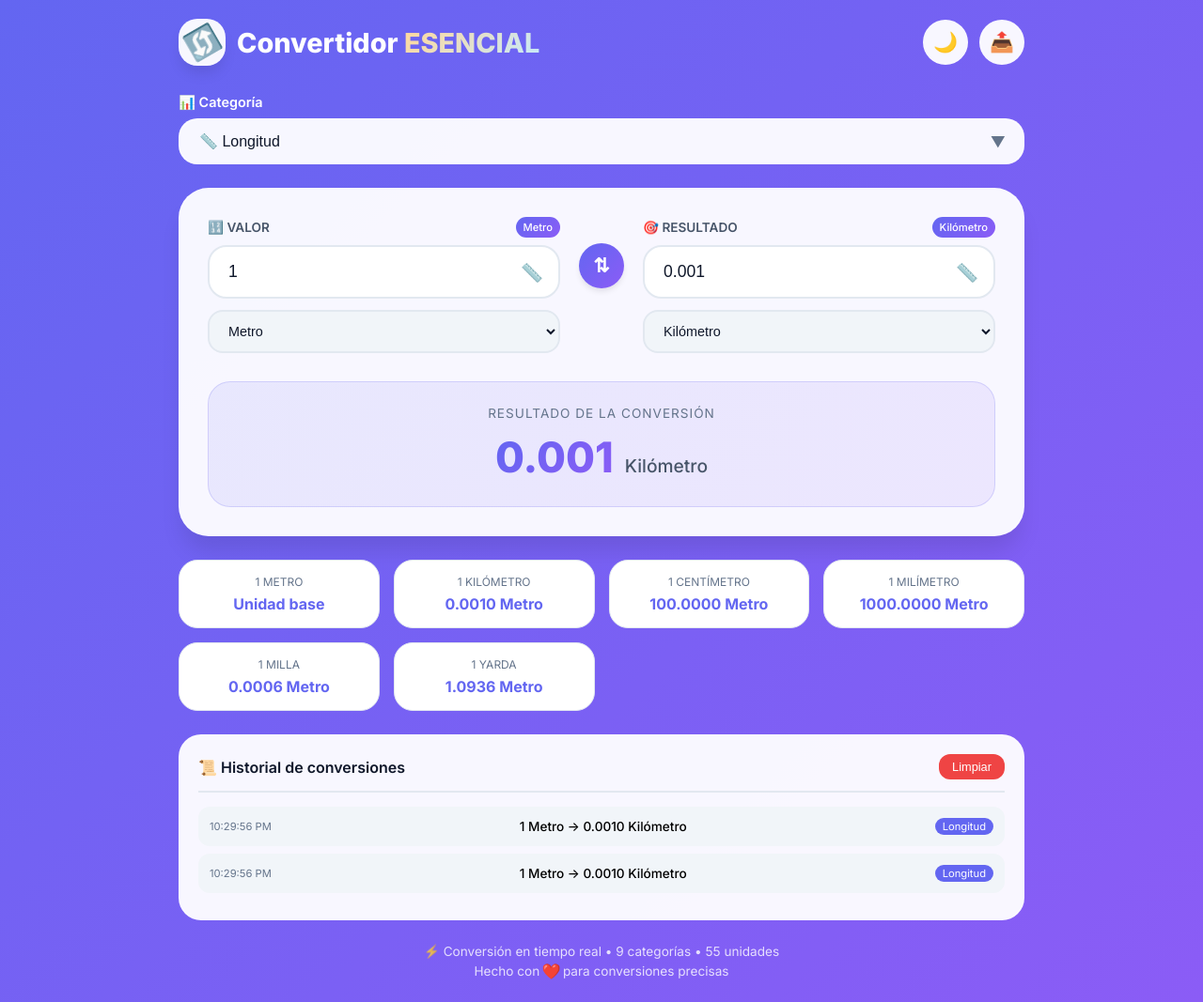
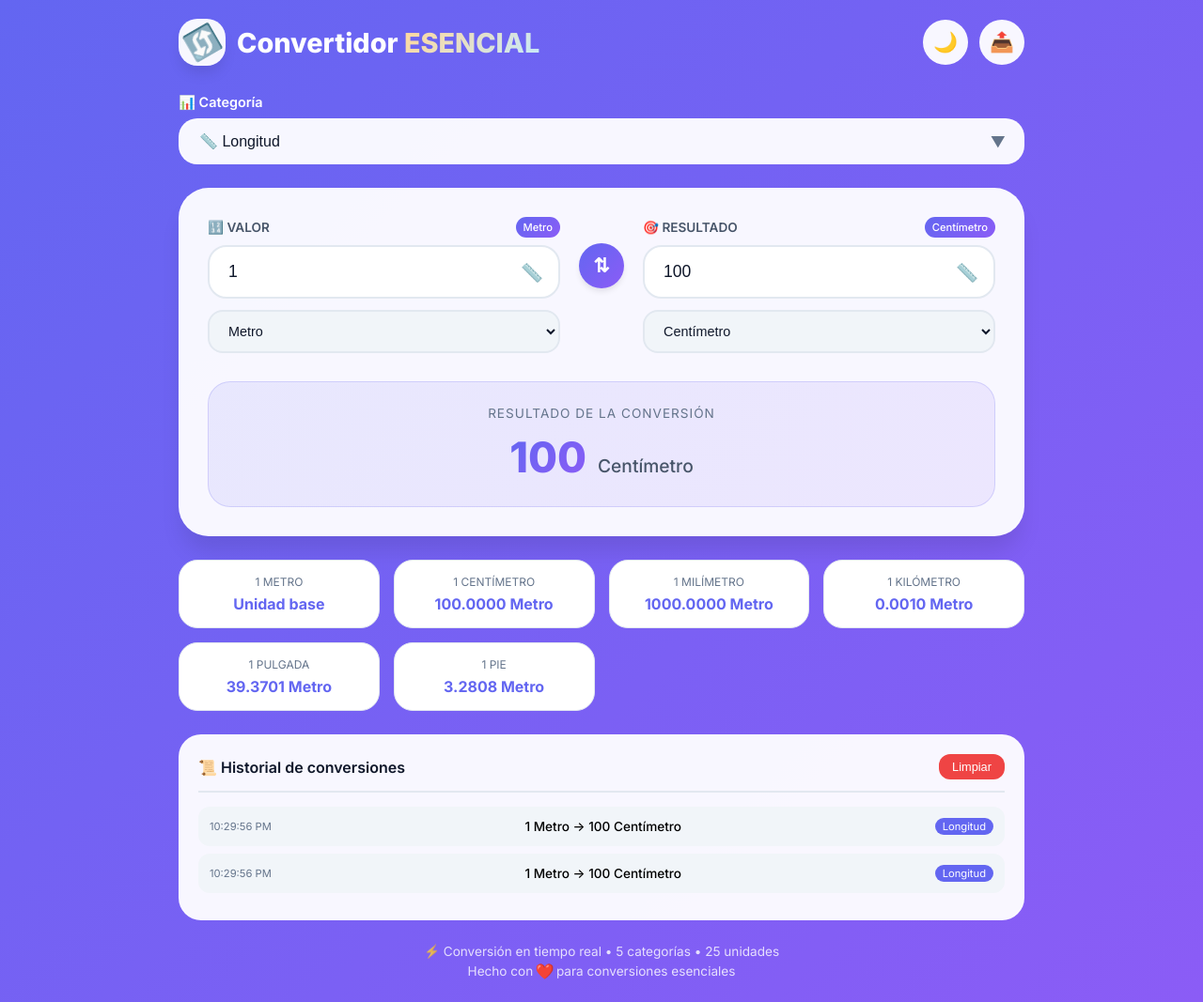
Before and after one commit to ramirezjuliansalinasdavid-lang/Unidad_de_Medida, a plain HTML site: page index.html in a window 1280 px wide. Shown: the whole page at 94% size. Drawn offline with Linux system fonts and the light colour scheme.

Commit message:
Ultima Modificacion

```diff
--- a/index.html
+++ b/index.html
@@ -4,7 +4,7 @@
 <head>
     <meta charset="UTF-8">
     <meta name="viewport" content="width=device-width, initial-scale=1.0">
-    <title>Convertidor Universal - Unidades Esenciales</title>
+    <title>Convertidor Esencial - Unidades Prácticas</title>
 
     <!-- Favicon con emoji -->
     <link rel="icon"
@@ -41,14 +41,10 @@
             <div class="select-wrapper">
                 <select id="category" onchange="updateUnits()">
                     <option value="length">📏 Longitud</option>
+                    <option value="area">📐 Área</option>
+                    <option value="volume">🧪 Volumen</option>
                     <option value="mass">⚖️ Masa</option>
-                    <option value="temperature">🌡️ Temperatura</option>
-                    <option value="time">⏰ Tiempo</option>
-                    <option value="volume">🧪 Volumen</option>
                     <option value="speed">🚀 Velocidad</option>
-                    <option value="area">📐 Área</option>
-                    <option value="energy">⚡ Energía</option>
-                    <option value="pressure">🎯 Presión</option>
                 </select>
                 <span class="select-arrow">▼</span>
             </div>
@@ -83,7 +79,7 @@
                         <span class="input-badge" id="toUnitBadge">Kilómetro</span>
                     </div>
                     <div class="input-wrapper">
-                        <input type="text" id="outputValue" readonly placeholder="Resultado" value="1">
+                        <input type="text" id="outputValue" readonly placeholder="Resultado" value="0.001">
                         <span class="unit-icon" id="toUnitIcon">📏</span>
                     </div>
                     <div class="unit-select">
@@ -95,8 +91,8 @@
             <div class="result-section">
                 <div class="result-label">Resultado de la conversión</div>
                 <div class="result-value-wrapper">
-                    <div class="result-value" id="resultDisplay">1</div>
-                    <div class="result-unit" id="resultUnitDisplay"></div>
+                    <div class="result-value" id="resultDisplay">0.001</div>
+                    <div class="result-unit" id="resultUnitDisplay">Kilómetro</div>
                 </div>
             </div>
         </div>
@@ -114,9 +110,9 @@
         </div>
 
         <div class="footer">
-            <p>⚡ Conversión en tiempo real • <span id="categoryCount">9</span> categorías • <span
+            <p>⚡ Conversión en tiempo real • <span id="categoryCount">5</span> categorías • <span
                     id="unitCount">0</span> unidades</p>
-            <p class="footer-note">Hecho con <span class="heart">❤️</span> para conversiones precisas</p>
+            <p class="footer-note">Hecho con <span class="heart">❤️</span> para conversiones esenciales</p>
         </div>
     </div>
     <script src="script.js"></script>
--- a/script.js
+++ b/script.js
@@ -6,14 +6,38 @@ const units = {
         base: 'm',
         units: {
             m: { name: 'Metro', factor: 1 },
-            km: { name: 'Kilómetro', factor: 1000 },
             cm: { name: 'Centímetro', factor: 0.01 },
             mm: { name: 'Milímetro', factor: 0.001 },
-            mi: { name: 'Milla', factor: 1609.344 },
+            km: { name: 'Kilómetro', factor: 1000 },
+            in: { name: 'Pulgada', factor: 0.0254 },
+            ft: { name: 'Pie', factor: 0.3048 },
             yd: { name: 'Yarda', factor: 0.9144 },
-            ft: { name: 'Pie', factor: 0.3048 },
-            in: { name: 'Pulgada', factor: 0.0254 },
-            nmi: { name: 'Milla náutica', factor: 1852 }
+            mi: { name: 'Milla', factor: 1609.344 }
+        }
+    },
+    area: {
+        name: 'Área',
+        icon: '📐',
+        base: 'm2',
+        units: {
+            m2: { name: 'Metro cuadrado', factor: 1 },
+            cm2: { name: 'Centímetro cuadrado', factor: 0.0001 },
+            mm2: { name: 'Milímetro cuadrado', factor: 0.000001 },
+            km2: { name: 'Kilómetro cuadrado', factor: 1000000 },
+            ha: { name: 'Hectárea', factor: 10000 },
+            // Unidad personalizada: "Cuadra" (asumiendo una cuadra = 10000 m², similar a una hectárea)
+            cuadra: { name: 'Cuadra', factor: 10000 }
+        }
+    },
+    volume: {
+        name: 'Volumen',
+        icon: '🧪',
+        base: 'm3',
+        units: {
+            m3: { name: 'Metro cúbico', factor: 1 },
+            cm3: { name: 'Centímetro cúbico', factor: 0.000001 },
+            mm3: { name: 'Milímetro cúbico', factor: 1e-9 },
+            l: { name: 'Litro', factor: 0.001 }
         }
     },
     mass: {
@@ -23,47 +47,7 @@ const units = {
         units: {
             kg: { name: 'Kilogramo', factor: 1 },
             g: { name: 'Gramo', factor: 0.001 },
-            mg: { name: 'Miligramo', factor: 0.000001 },
-            t: { name: 'Tonelada', factor: 1000 },
-            lb: { name: 'Libra', factor: 0.453592 },
-            oz: { name: 'Onza', factor: 0.0283495 }
-        }
-    },
-    temperature: {
-        name: 'Temperatura',
-        icon: '🌡️',
-        base: 'c',
-        units: {
-            c: { name: 'Celsius', toBase: (v) => v, fromBase: (v) => v },
-            f: { name: 'Fahrenheit', toBase: (v) => (v - 32) * 5 / 9, fromBase: (v) => v * 9 / 5 + 32 },
-            k: { name: 'Kelvin', toBase: (v) => v - 273.15, fromBase: (v) => v + 273.15 }
-        }
-    },
-    time: {
-        name: 'Tiempo',
-        icon: '⏰',
-        base: 's',
-        units: {
-            s: { name: 'Segundo', factor: 1 },
-            min: { name: 'Minuto', factor: 60 },
-            h: { name: 'Hora', factor: 3600 },
-            d: { name: 'Día', factor: 86400 },
-            week: { name: 'Semana', factor: 604800 },
-            month: { name: 'Mes', factor: 2592000 },
-            year: { name: 'Año', factor: 31536000 }
-        }
-    },
-    volume: {
-        name: 'Volumen',
-        icon: '🧪',
-        base: 'l',
-        units: {
-            l: { name: 'Litro', factor: 1 },
-            ml: { name: 'Mililitro', factor: 0.001 },
-            m3: { name: 'Metro cúbico', factor: 1000 },
-            gal: { name: 'Galón', factor: 3.78541 },
-            pt: { name: 'Pinta', factor: 0.473176 },
-            cup: { name: 'Taza', factor: 0.24 }
+            lb: { name: 'Libra', factor: 0.453592 }
         }
     },
     speed: {
@@ -71,51 +55,10 @@ const units = {
         icon: '🚀',
         base: 'ms',
         units: {
-            ms: { name: 'Metro/segundo', factor: 1 },
-            kmh: { name: 'Kilómetro/hora', factor: 0.277778 },
-            mph: { name: 'Milla/hora', factor: 0.44704 },
-            knot: { name: 'Nudo', factor: 0.514444 },
-            fps: { name: 'Pie/segundo', factor: 0.3048 }
-        }
-    },
-    area: {
-        name: 'Área',
-        icon: '📐',
-        base: 'm2',
-        units: {
-            m2: { name: 'Metro cuadrado', factor: 1 },
-            km2: { name: 'Kilómetro cuadrado', factor: 1000000 },
-            cm2: { name: 'Centímetro cuadrado', factor: 0.0001 },
-            ha: { name: 'Hectárea', factor: 10000 },
-            acre: { name: 'Acre', factor: 4046.86 },
-            ft2: { name: 'Pie cuadrado', factor: 0.092903 },
-            mi2: { name: 'Milla cuadrada', factor: 2589988.11 }
-        }
-    },
-    energy: {
-        name: 'Energía',
-        icon: '⚡',
-        base: 'j',
-        units: {
-            j: { name: 'Joule', factor: 1 },
-            kj: { name: 'Kilojoule', factor: 1000 },
-            cal: { name: 'Caloría', factor: 4.184 },
-            kcal: { name: 'Kilocaloría', factor: 4184 },
-            kwh: { name: 'Kilovatio-hora', factor: 3600000 },
-            btu: { name: 'BTU', factor: 1055.06 }
-        }
-    },
-    pressure: {
-        name: 'Presión',
-        icon: '🎯',
-        base: 'pa',
-        units: {
-            pa: { name: 'Pascal', factor: 1 },
-            kpa: { name: 'Kilopascal', factor: 1000 },
-            bar: { name: 'Bar', factor: 100000 },
-            psi: { name: 'PSI', factor: 6894.76 },
-            atm: { name: 'Atmósfera', factor: 101325 },
-            torr: { name: 'Torr', factor: 133.322 }
+            kmh: { name: 'Kilómetro por hora (km/h)', factor: 0.277778 },
+            kms: { name: 'Kilómetro por segundo (km/s)', factor: 1000 },
+            mh: { name: 'Metro por hora (m/h)', factor: 0.000277778 },
+            ms: { name: 'Metro por segundo (m/s)', factor: 1 }
         }
     }
 };
@@ -139,6 +82,7 @@ function updateUnits() {
     fromSelect.innerHTML = '';
     toSelect.innerHTML = '';
 
+    // Ordenar unidades alfabéticamente por nombre para mejor UX
     const sortedUnits = Object.entries(unitData.units).sort((a, b) =>
         a[1].name.localeCompare(b[1].name)
     );
@@ -155,14 +99,10 @@ function updateUnits() {
         toSelect.appendChild(option2);
     }
 
-    if (category === 'temperature') {
-        fromSelect.value = 'c';
-        toSelect.value = 'f';
-    } else {
-        const keys = Object.keys(unitData.units);
-        fromSelect.value = keys[0];
-        toSelect.value = keys[1] || keys[0];
-    }
+    // Seleccionar primera y segunda unidad por defecto si existen, si no, la misma.
+    const unitKeys = Object.keys(unitData.units);
+    fromSelect.value = unitKeys[0];
+    toSelect.value = unitKeys[1] || unitKeys[0];
 
     updateAdditionalInfo();
     updateUnitBadges();
@@ -202,16 +142,10 @@ function convert() {
     let result;
 
     try {
-        if (currentCategory === 'temperature') {
-            const fromData = category.units[fromUnit];
-            const toData = category.units[toUnit];
-            const celsius = fromData.toBase(value);
-            result = toData.fromBase(celsius);
-        } else {
-            const fromFactor = category.units[fromUnit].factor;
-            const toFactor = category.units[toUnit].factor;
-            result = value * fromFactor / toFactor;
-        }
+        // Conversión genérica por factor para todas las categorías (ninguna necesita fórmula especial como temperatura)
+        const fromFactor = category.units[fromUnit].factor;
+        const toFactor = category.units[toUnit].factor;
+        result = value * fromFactor / toFactor;
 
         saveToHistory(value, fromUnit, result, toUnit);
 
@@ -231,6 +165,7 @@ function convert() {
         console.error('Error en conversión:', error);
         outputField.value = 'Error';
         resultDisplay.textContent = 'Error';
+        showNotification('Error en la conversión', 'error');
     }
 }
 
@@ -266,7 +201,8 @@ function updateHistoryDisplay() {
 
     let html = '';
     conversionHistory.forEach(item => {
-        let resultDisplay = typeof item.result === 'number' ? item.result.toFixed(4) : item.result;
+        // Mostrar resultado con hasta 4 decimales en el historial para mejor legibilidad
+        let resultDisplay = typeof item.result === 'number' ? parseFloat(item.result.toFixed(6)) : item.result;
         html += `
             <div class="history-item">
                 <span class="history-time">${item.timestamp}</span>
@@ -298,7 +234,7 @@ function updateAdditionalInfo() {
     const category = units[currentCategory];
 
     let html = '';
-    const unitList = Object.entries(category.units).slice(0, 6);
+    const unitList = Object.entries(category.units).slice(0, 6); // Mostrar hasta 6 referencias
 
     for (const [key, value] of unitList) {
         html += `
@@ -314,20 +250,12 @@ function updateAdditionalInfo() {
 
 function getBaseEquivalent(unitKey) {
     const category = units[currentCategory];
-
-    if (currentCategory === 'temperature') {
-        const unit = category.units[unitKey];
-        if (unitKey === 'c') return 'Unidad base';
-        if (unitKey === 'f') return '0°F = -17.78°C';
-        if (unitKey === 'k') return '0K = -273.15°C';
-        return 'Unidad derivada';
-    }
-
     const unit = category.units[unitKey];
     const baseUnit = category.units[category.base];
 
     if (unit.factor === 1) return 'Unidad base';
 
+    // Manejar casos donde la equivalencia es muy grande o pequeña
     if (Math.abs(unit.factor) > 1e6 || Math.abs(unit.factor) < 1e-6) {
         return `${(1 / unit.factor).toExponential(4)} ${baseUnit.name}`;
     }
@@ -357,10 +285,16 @@ function shareConversion() {
     const toUnit = document.getElementById('toUnit');
     const result = document.getElementById('outputValue').value;
 
+    // Validar que haya un resultado válido para compartir
+    if (!result || result === '' || result === 'Error') {
+        showNotification('No hay una conversión válida para compartir', 'error');
+        return;
+    }
+
     const fromUnitName = units[currentCategory].units[fromUnit.value].name;
     const toUnitName = units[currentCategory].units[toUnit.value].name;
 
-    const shareText = `${value} ${fromUnitName} = ${result} ${toUnitName} (Convertidor Universal)`;
+    const shareText = `${value} ${fromUnitName} = ${result} ${toUnitName} (Convertidor Esencial)`;
 
     if (navigator.share) {
         navigator.share({
@@ -384,6 +318,12 @@ function copyToClipboard(text) {
 }
 
 function showNotification(message, type = 'info') {
+    // Eliminar notificación existente para evitar acumulación
+    const existingNotification = document.querySelector('.notification');
+    if (existingNotification) {
+        existingNotification.remove();
+    }
+
     const notification = document.createElement('div');
     notification.className = `notification notification-${type}`;
     notification.textContent = message;
@@ -436,11 +376,14 @@ document.addEventListener('DOMContentLoaded', () => {
     convert();
     updateStats();
 
-    document.getElementById('inputValue').addEventListener('keyup', convert);
-    document.getElementById('inputValue').addEventListener('change', convert);
+    const inputElement = document.getElementById('inputValue');
+    if (inputElement) {
+        inputElement.addEventListener('keyup', convert);
+        inputElement.addEventListener('change', convert);
+    }
 });
 
-// Exponer funciones globalmente
+// Exponer funciones globalmente para que puedan ser llamadas desde HTML (onclick, onchange)
 window.updateUnits = updateUnits;
 window.validateInput = validateInput;
 window.convert = convert;
```
